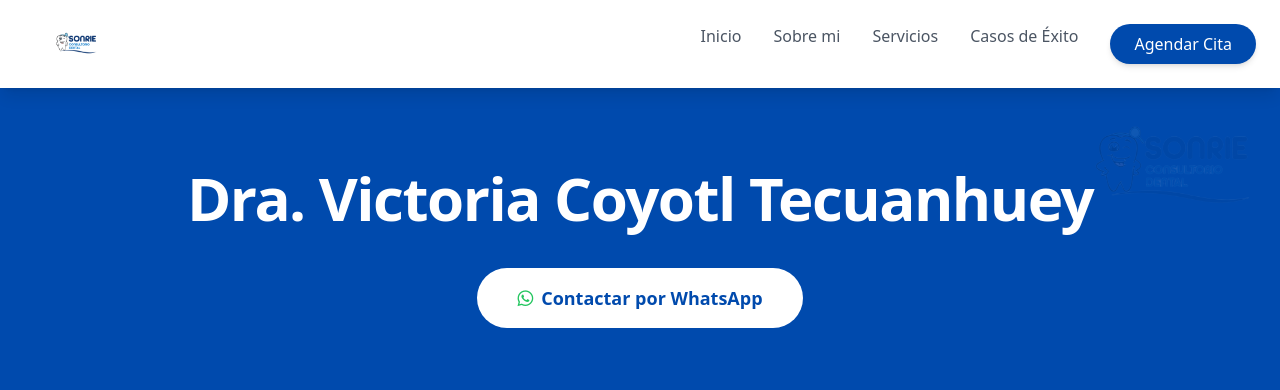
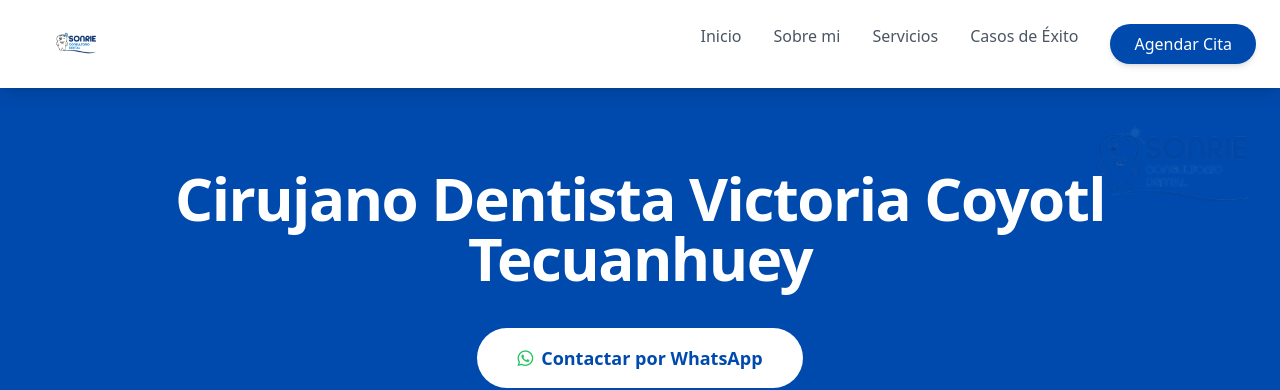
Before and after one commit to jorgebazquez/sonrie, a plain HTML site: page index.html in a window 1280 px wide. Shown: the top 390 px of the page. Drawn offline with nearby package versions, Linux system fonts and the light colour scheme.

Commit message:
Update index.html

```diff
--- a/index.html
+++ b/index.html
@@ -3,7 +3,7 @@
 <head>
     <meta charset="UTF-8">
     <meta name="viewport" content="width=device-width, initial-scale=1.0">
-    <title>Dra. Victoria Coyotl - Sonríe Consultorio Dental</title>
+    <title> Cirujano Dentista Victoria Coyotl - Sonríe Consultorio Dental</title>
     <script src="https://cdn.tailwindcss.com"></script>
     <link rel="stylesheet" href="https://cdnjs.cloudflare.com/ajax/libs/font-awesome/6.0.0/css/all.min.css">
     <link rel="stylesheet" href="https://cdn.jsdelivr.net/npm/swiper@11/swiper-bundle.min.css" />
@@ -39,7 +39,7 @@
              <img src="logo.png" alt="" class="w-96 transform translate-x-20 -translate-y-10">
         </div>
         <div class="container mx-auto text-center relative z-10">
-            <h1 class="text-4xl md:text-6xl font-extrabold mb-4 tracking-tight">Dra. Victoria Coyotl Tecuanhuey</h1>
+            <h1 class="text-4xl md:text-6xl font-extrabold mb-4 tracking-tight"> Cirujano Dentista Victoria Coyotl Tecuanhuey</h1>
             <p class="text-xl md:text-3xl mb-10 font-light text-blue-100 italic"></p>
             <a href="https://wa.me/522223287652" class="inline-block bg-white text-dental-blue font-bold py-4 px-10 rounded-full text-lg hover:shadow-2xl transition-all transform hover:scale-105">
                 <i class="fab fa-whatsapp mr-2 text-green-500"></i>Contactar por WhatsApp
@@ -191,4 +191,5 @@
         });
     </script>
 </body>
+
 </html>
```
